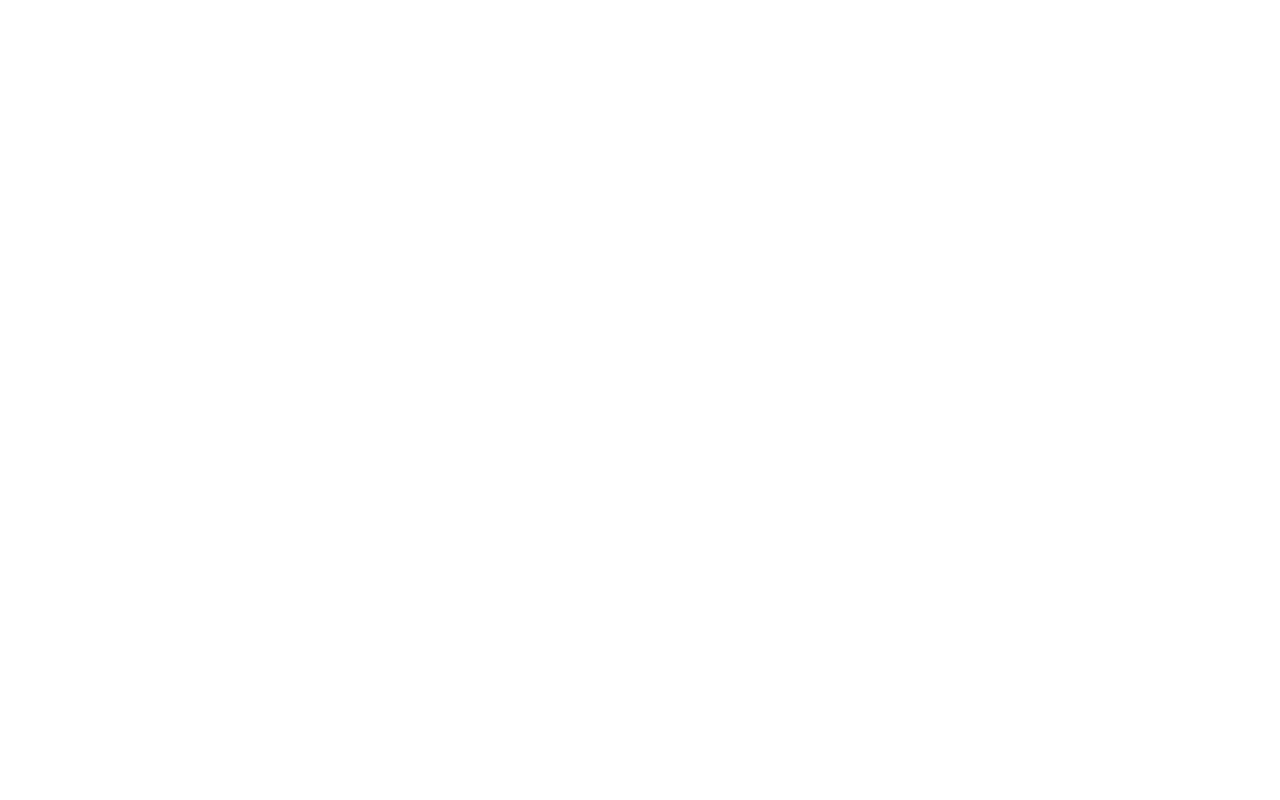
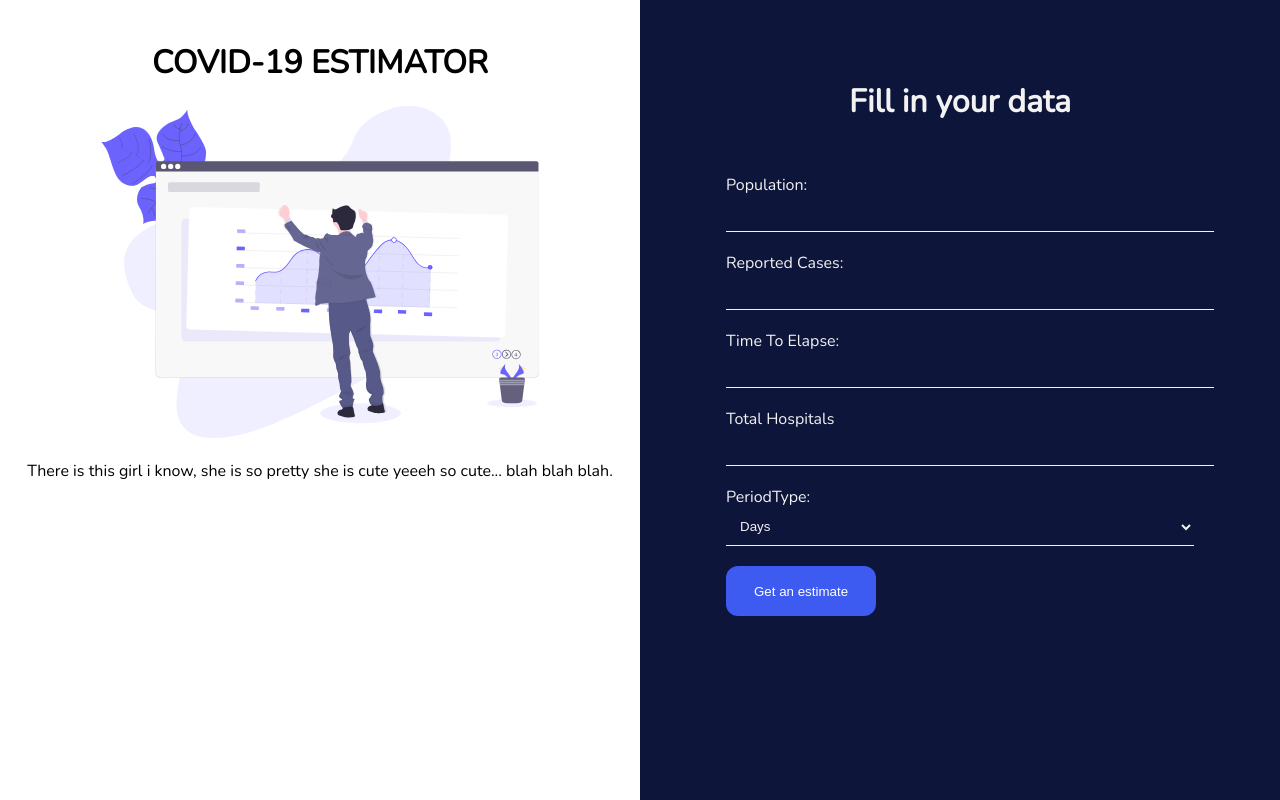
Before and after one commit to jhumeey/covid-19-estimator, a website: page src/public/index.html in a window 1280 px wide. Drawn offline with nearby package versions, Linux system fonts and the light colour scheme.

Commit message:
Worked on the UI design for the estimator project

```diff
--- a/src/public/css/style.css
+++ b/src/public/css/style.css
@@ -1,3 +1,103 @@
+html, body {
+  width: 100%;
+  height: 100%;
+  box-sizing: border-box;
+  font-family: 'Nunito', sans-serif;
+  overflow: hidden;
+  margin: 0;
+}
+
 .container {
+  width: 100%;
+  height: 100%;
+  display: flex;
+  flex-flow: row;
+}
 
+.left-column {
+  width: 50%;
+  display: inherit;
+  flex-flow: column;
+  padding: 20px;
+  text-align: center;
 }
+
+.light-background {
+  background-color: #fff;
+}
+
+.right-column {
+  width: 50%;
+  padding: 20px;
+}
+.right-column-header {
+  text-align: center;
+}
+.dark-background {
+  background-color: #0E153A;
+  color: #f2f2f2
+}
+
+.header-container {
+  width: 100%;
+  margin: 0px auto;
+  text-align: center;
+}
+
+.image-container {
+  width: 100%;
+  margin: 0px auto;
+}
+
+.image-container img {
+  max-width: 100%;
+  width: 73%;
+}
+
+.text-container {
+  width: 100%;
+  margin: 0px auto;
+}
+
+input {
+  border: 0;
+  outline: 0;
+  width: 100%;
+  color: #f2f2f2;
+  padding: 10px;
+  background: transparent;
+  border-bottom: 1px solid #f2f2f2;
+}
+
+select {
+  border: 0;
+  outline: 0;
+  color: #f2f2f2;
+  padding: 10px;
+  background: transparent;
+  border-bottom: 1px solid #f2f2f2;
+  width: 100%;
+}
+
+.button_primary {
+  border: none;
+  width: 150px;
+  height: 50px;
+  margin: 10px;
+  border-radius: 12px;
+  background-color: #3D5AF1;
+  color: #fff;
+}
+
+.form-container {
+  margin: 10% 0;
+}
+
+.estimator-form {
+  padding: 20px;
+  margin: 0 6%;
+}
+
+.form__item-group {
+  padding: 10px;
+}
--- a/src/public/index.html
+++ b/src/public/index.html
@@ -4,11 +4,63 @@
     <title></title>
     <meta charset="UTF-8">
     <meta name="viewport" content="width=device-width, initial-scale=1">
+    <!-- Get correct rel for the link below -->
+    <link href="https://fonts.googleapis.com/css?family=Nunito&display=swap" rel="stylesheet">
     <link href="css/style.css" rel="stylesheet">
   </head>
   <body>
     <div class="container">
-
+      <div class="left-column light-background">
+        <div class="header-container">
+          <h1>COVID-19 ESTIMATOR</h1>
+        </div>
+        <div class="image-container">
+          <img src="./images/undraw_setup_analytics_8qkl.svg" alt="analytics image">
+        </div>
+        <div class="text-container">
+          <p>There is this girl i know, she is so pretty
+          she is cute yeeeh so cute... blah blah blah.</p>
+        </div>
+      </div>
+      <div class="right-column dark-background">
+        <div class="form-container">
+          <div class="right-column-header">
+            <h1>Fill in your data</h1>
+          </div>
+          <form class="estimator-form">
+            <div class="form__item-group">
+              <label for="population">Population: </label>
+              <br>
+              <input class="form__input" type="number" name="population" data-population="" required>
+            </div>
+            <div class="form__item-group">
+              <label for="reported_cases">Reported Cases: </label>
+              <br>
+              <input class="form__input" type="number" name="reported_cases" data-reported-cases="" required>
+            </div>
+            <div class="form__item-group">
+              <label for="time">Time To Elapse: </label>
+              <br>
+              <input class="form__input" type="number" name="data-time-to-elapse" data-time-to-elapse="" required>
+            </div>
+            <div class="form__item-group">
+              <label for="hospitals">Total Hospitals </label>
+              <br>
+              <input class="form__input" type="number" name="data-total-hospital-beds" data-total-hospital-beds="" required>
+            </div>
+            <div class="form__item-group">
+              <label for="period-type">PeriodType: </label>
+              <br>
+              <select class="form__select" name="data-period-type" data-period-type="">
+                <option>Days</option>
+                <option>Weeks</option>
+                <option>Months</option>
+              </select>
+            </div>
+            <input class="button button_primary form__button" data-go-estimate="" type="submit" value="Get an estimate">
+          </form>
+        </div>
+      </div>
     </div>
   </body>
 </html>
```
Also changed, not shown: src/public/images/8c4587b6eeadd52d852764d370a21de0.jpg (added), src/public/images/undraw_Calculator_0evy.svg (added), src/public/images/undraw_setup_analytics_8qkl.svg (added).
